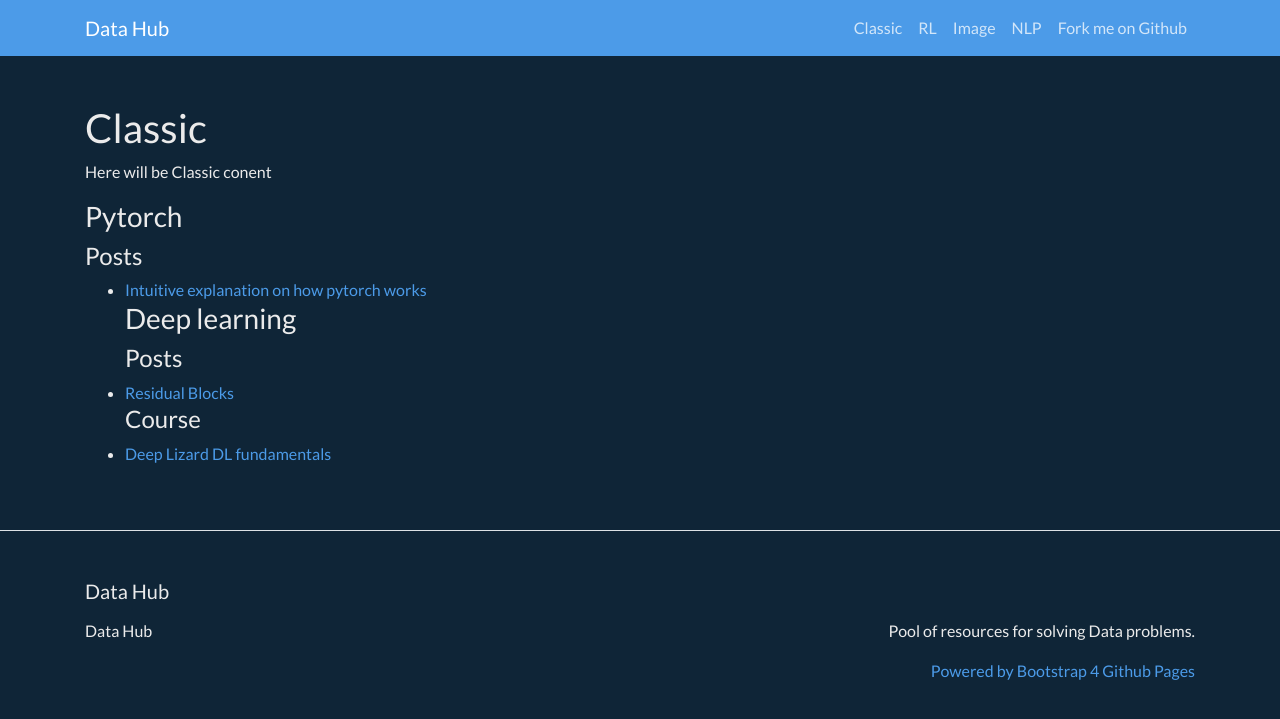
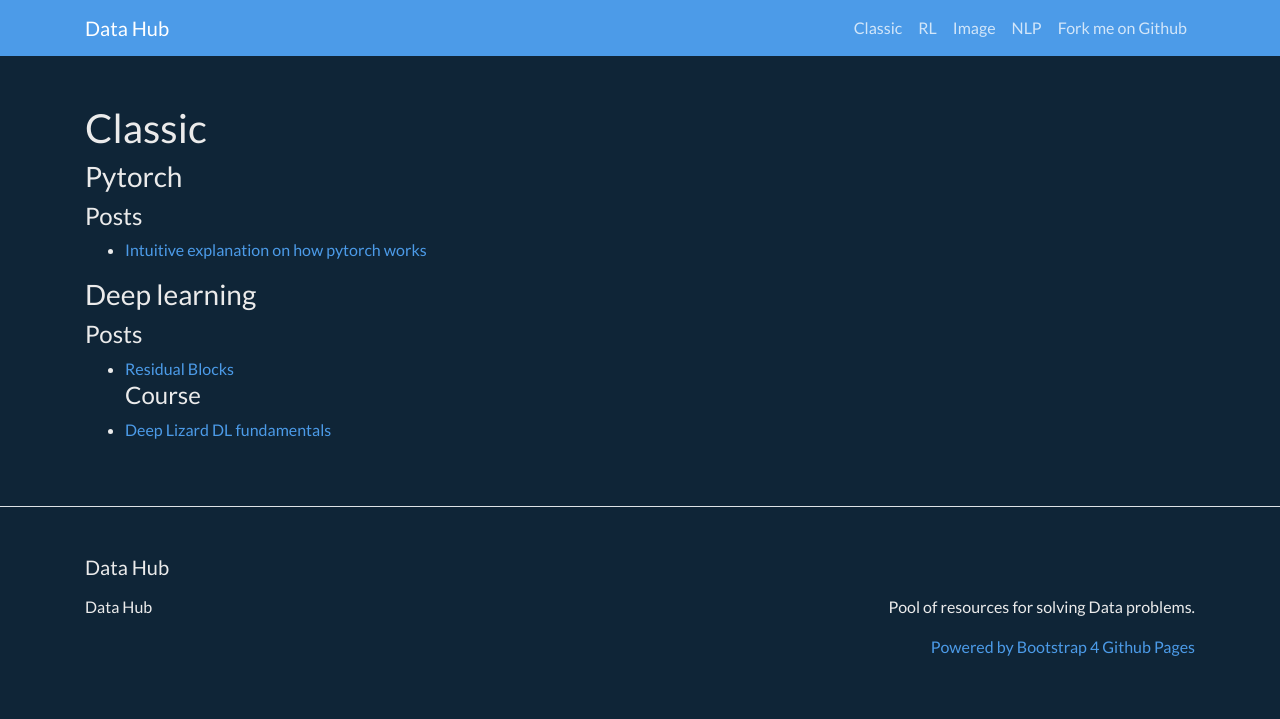
Before and after one commit to RoiPeleg/Data-Hub, a Jekyll site: the page built from Classic.md, in a window 1280 px wide. Shown: the top 719 px of the page. Built offline with Jekyll 4.4.1, drawn with Linux system fonts in a browser that asks for light colours.

Commit message:
Update Classic.md

```diff
--- a/Classic.md
+++ b/Classic.md
@@ -4,11 +4,10 @@ title: "Classic"
 permalink: /testere/Classic
 ---
 
-Here will be Classic conent
-
 ### Pytorch
 #### Posts
 * [Intuitive explanation on how pytorch works](https://towardsdatascience.com/pytorch-autograd-understanding-the-heart-of-pytorchs-magic-2686cd94ec95)
+
 ### Deep learning
 #### Posts
 * [Residual Blocks](https://towardsdatascience.com/residual-blocks-in-deep-learning-11d95ca12b00)
```
